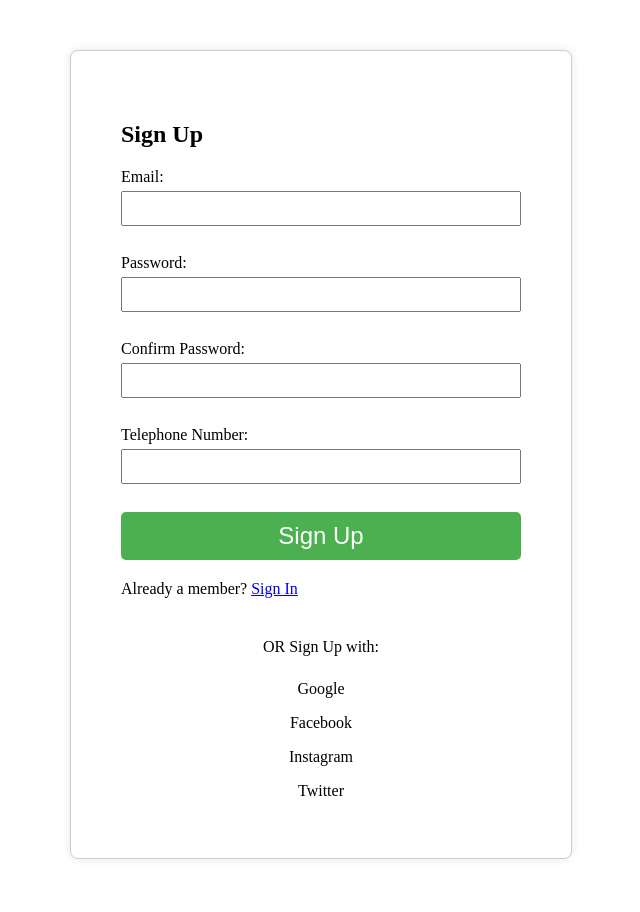
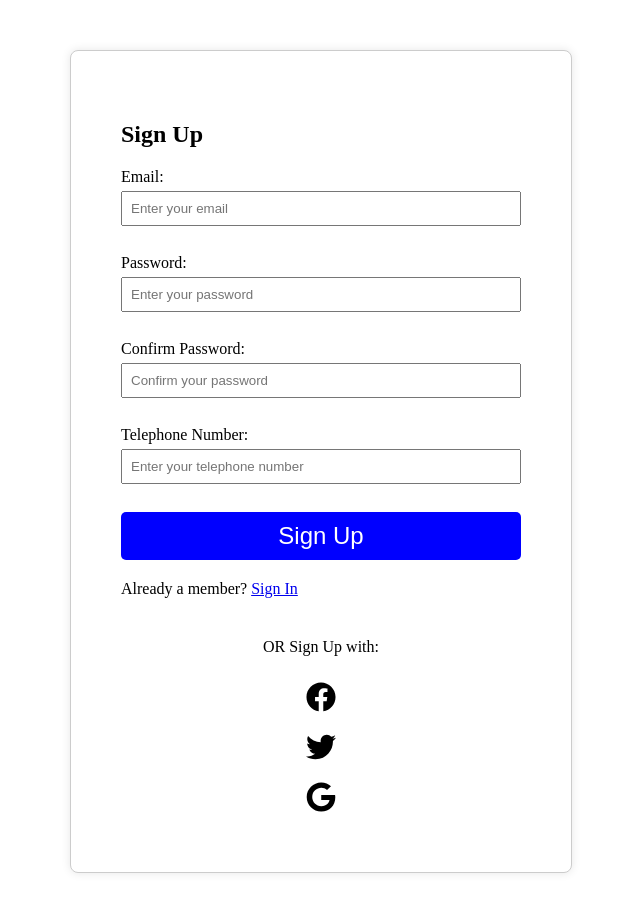
Before and after one commit to MKSIAW/tour360, a React (Create React App) app: page /signUp in a window 1280 px wide. Shown: the top 912 px of the page, without its empty margins (319-959 px from the left). Built offline with nearby package versions, Linux system fonts and the light colour scheme.

Commit message:
sign up update

```diff
--- a/src/SignUp.css
+++ b/src/SignUp.css
@@ -32,7 +32,7 @@
   }
 
   button {
-    background-color: #4caf50;
+    background-color: blue;
     color: white;
     border: none;
     padding: 10px;
@@ -54,7 +54,17 @@
     align-items: center;
   }
 
-  .social-buttons span {
-    margin: 8px;
+
+  .social-buttons {
+    display: flex;
+    flex-direction: column;
+    align-items: center;
+    justify-content: center;
+    margin-top: 20px;
+  }
+
+  .social-icon {
+    font-size: 30px;
+    margin: 10px 0;
     cursor: pointer;
   }
--- a/src/SignUp.js
+++ b/src/SignUp.js
@@ -2,6 +2,7 @@
 
 import React from 'react';
 import { Link } from 'react-router-dom';
+import {  FaFacebook, FaTwitter, FaGoogle } from 'react-icons/fa';
 import './SignUp.css';
 
 const SignUp = () => {
@@ -10,23 +11,27 @@ const SignUp = () => {
       <h2>Sign Up</h2>
       <form>
         <label>
+
           Email:
-          <input type="email" />
+          <input type="email" placeholder='Enter your email'/>
         </label>
         <br />
         <label>
+
           Password:
-          <input type="password" />
+          <input type="password" placeholder='Enter your password' />
         </label>
         <br />
         <label>
+
           Confirm Password:
-          <input type="password" />
+          <input type="password" placeholder='Confirm your password' />
         </label>
         <br />
         <label>
+
           Telephone Number:
-          <input type="tel" />
+          <input type="tel" placeholder='Enter your telephone number'/>
         </label>
         <br />
         <button type="submit" className="sign-up-button">Sign Up</button>
@@ -34,13 +39,13 @@ const SignUp = () => {
       <p>Already a member? <Link to="/signin">Sign In</Link></p>
       <div className="social-buttons">
         <p>OR Sign Up with:</p>
-        {/* Add your social media icons or buttons here */}
-        {/* For simplicity, I'm using text placeholders */}
-        <span>Google</span>
-        <span>Facebook</span>
-        <span>Instagram</span>
-        <span>Twitter</span>
-      </div>
+        <FaFacebook className='social-icon' />
+        <FaTwitter className='social-icon' />
+        <FaGoogle className='social-icon' />
+
+
+
+     </div>
     </div>
   );
 };
```
